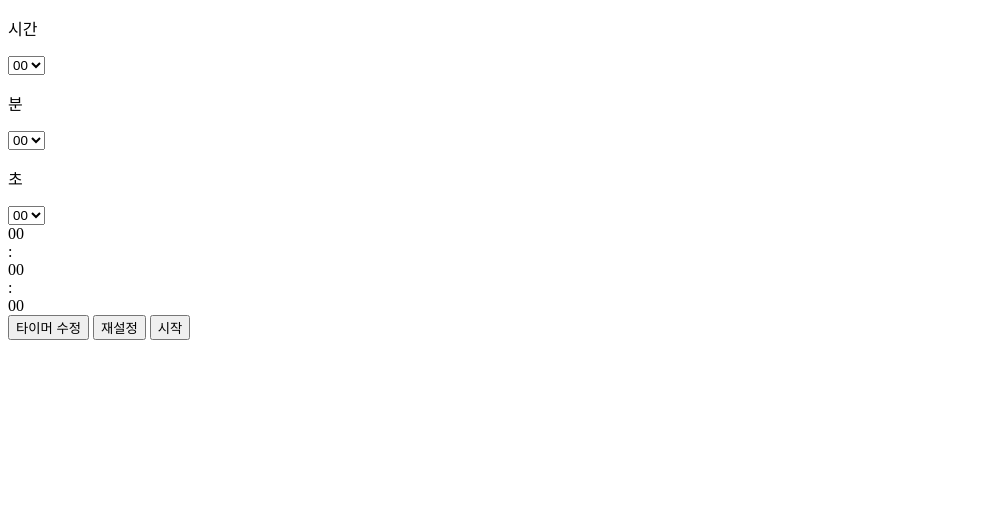
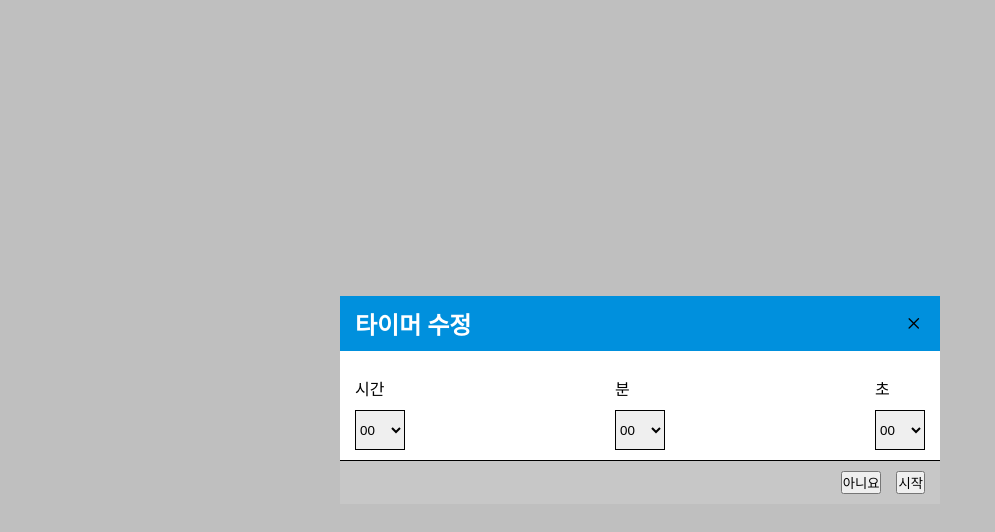
Before and after one commit to justsicklife/timer, a plain HTML site: page index.html in a window 1280 px wide. Both pictures are taken after a click on the button "타이머 수정". Shown: the whole page, without its empty margins (0-995 px from the left). Drawn offline with nearby package versions, Linux system fonts and the light colour scheme.

Commit message:
add alrem app

```diff
--- a/index.html
+++ b/index.html
@@ -4,49 +4,55 @@
     <meta charset="UTF-8">
     <meta http-equiv="X-UA-Compatible" content="IE=edge">
     <meta name="viewport" content="width=device-width, initial-scale=1.0">
-    <title>Document</title>
+    <link rel="stylesheet" href="style.css">
+    <link rel="stylesheet" href="https://unicons.iconscout.com/release/v2.1.5/css/unicons.css">
+    <script src="script.js" defer></script>
+    <title>Timer</title>
 </head>
 <body>
-    <div class="timer-modal">
+    <div id="timer_modal" class="timer-modal">
         <div class="modal">
             <header>
+                <h2>타이머 수정</h2>
+                <i id="exit" class="uil uil-multiply"></i>
+            </header>
+            <main>
                 <div class="revise-hour">
                     <p>시간</p>
-                    <select name="hour" id="hour-select">
-                        <option value="00">00</option>
+                    <select name="hour" id="hour_select">
                     </select>
                 </div>
                 <div class="revise-minute">
                     <p>분</p>
-                    <select name="minute" id="minute-select">
-                        <option value="00">00</option>
+                    <select name="minute" id="minute_select">
                     </select>
                 </div>
                 <div class="revise-second">
                     <p>초</p>
-                    <select name="hour" id="hour-second">
-                        <option value="00">00</option>
+                    <select name="second" id="second_select">
                     </select>
                 </div>
-            </header>
+            </main>
             <footer>
-
+                <button id="modal_cancer">아니요</button>
+                <button id="modal_start">시작</button>
             </footer>
         </div>
     </div>
     <div class="timer-wrapper">
         <div class="timer">
             <header>
-                <div class="hour">00</div>
+                <div id="hour_timer" class="hour">00</div>
                 <div class="sep">:</div>
-                <div class="minute">00</div>
+                <div id="minute_timer" class="minute">00</div>
                 <div class="sep">:</div>
-                <div class="second">00</div>
+                <div id="second_timer" class="second">00</div>
             </header>
             <footer>
-                <button class="revise">타이머 수정</button>
-                <button class="reset">재설정</button>
-                <button class="start">시작</button>
+                <button id="button_revise" class="revise">타이머 수정</button>
+                <button id="button_reset" class="reset">재설정</button>
+                <button id="button_start" class="start">시작</button>
+                <button id="button_stop" class="stop hidden">중지</button>
             </footer>
         </div>
     </div>
--- a/script.js
+++ b/script.js
@@ -0,0 +1,115 @@
+const $exit = document.querySelector("#exit")
+const $timer_modal = document.querySelector("#timer_modal")
+const $button_revise = document.querySelector("#button_revise")
+
+const $hour_select = document.querySelector("#hour_select")
+const $minute_select = document.querySelector("#minute_select")
+const $second_select = document.querySelector("#second_select")
+
+const $modal_start = document.querySelector("#modal_start")
+
+const $hour_timer = document.querySelector("#hour_timer")
+const $minute_timer = document.querySelector("#minute_timer")
+const $second_timer = document.querySelector("#second_timer")
+
+const $button_stop = document.querySelector("#button_stop")
+const $button_start = document.querySelector("#button_start")
+const $button_reset = document.querySelector("#button_reset")
+
+let isTime = false
+let time = 0
+let curTime = 0
+let interval = null
+
+let audio = new Audio('./audio/alram.mp3');
+
+$button_stop.addEventListener("click",() => {
+    clearInterval(interval)
+    $button_start.classList.remove("hidden")
+    $button_stop.classList.add("hidden")
+})
+
+$button_start.addEventListener("click", () => {
+    startTime()
+})
+
+$button_reset.addEventListener("click",() => {
+    curTime = time;
+    setTime(curTime)
+})
+
+$exit.addEventListener("click",() => {
+    $timer_modal.classList.remove("show")
+})
+
+$button_revise.addEventListener("click", () => {
+    $timer_modal.classList.add("show")
+})
+
+$modal_start.addEventListener("click",() => {
+    time = 0
+
+    time += parseInt($hour_select.value) *3600
+    time += parseInt($minute_select.value) * 60
+    time += parseInt($second_select.value)
+
+    curTime = time
+
+    if (interval) {
+        clearInterval(interval)
+    }
+    setTime(curTime)
+    startTime(time)
+    $exit.click()
+})
+
+function init() {
+    selectTagsInit()
+}
+
+function selectTagsInit() {
+    selectTagInit(100,$hour_select)
+    selectTagInit(60,$minute_select)
+    selectTagInit(60,$second_select)
+}
+
+function selectTagInit(number,$target) {
+    for(let i = 0 ; i < number ; i ++ ){
+        const newOption = document.createElement("option")
+        const number = i > 9 ? i : `0${i}`
+        newOption.value = number
+        newOption.innerText = number
+        $target.append(newOption)
+    }
+}
+
+function setTime(pTime) {
+    hour = Math.floor(pTime / 3600)
+    minute = Math.floor((pTime % 3600) / 60)
+    second = Math.floor((pTime % 3600) % 60)
+
+    $hour_timer.innerText = hour > 9 ? hour : `0${hour}`
+    $minute_timer.innerText = minute > 9 ? minute : `0${minute}`
+    $second_timer.innerText = second > 9 ? second : `0${second}`
+}
+
+function startTime () {
+
+    $button_start.classList.add("hidden")
+    $button_stop.classList.remove("hidden")
+
+    interval = setInterval(() => {
+        // 시간을 업데이트 해준다.
+        if (curTime === 0) {
+            audio.play()
+            clearInterval(interval)
+        }
+
+        setTime(curTime)
+
+        curTime -= 1
+
+    },1000)
+}
+
+init()
--- a/style.css
+++ b/style.css
@@ -0,0 +1,110 @@
+* {
+    padding: 0;
+    margin: 0;
+    box-sizing: border-box;
+}
+
+.timer-wrapper {
+    width: 100%;
+    height: 100%;
+    min-height: 100vh;
+    display: flex;
+    justify-content: center;
+    align-items: center;
+}
+.timer{
+    max-width: 400px;
+    width: 100%;
+}
+
+.timer header {
+    display: flex;
+    justify-content: center;
+}
+.hour,.minute,.second,.sep {
+    font-size: 6em;
+}
+.sep {
+    margin: 0 5px;
+}
+
+.timer footer {
+    text-align: center;
+}
+
+.revise,.reset,.start ,.stop{
+    padding: .5em 1em;
+}
+
+.timer-modal{
+    position: fixed;
+    width: 100%;
+    height: 100%;
+    background: rgba(0, 0, 0,0);
+    opacity: 0;
+    pointer-events: none;
+    transition: .2s ease-in-out all;
+}
+.timer-modal.show{
+    opacity: 1;
+    background: rgba(0, 0, 0, 0.25);
+    pointer-events: auto;
+}
+
+.timer-modal .modal {
+    position: absolute;
+    left: 50%;
+    top: 50%;
+    transform: translate(-50%,-50%);
+    max-width: 600px;
+    width: 90%;
+    margin: 0 auto;
+    background-color: #fff;
+}
+.timer-modal.show .modal {
+    position: absolute;
+    left: 50%;
+    top: 50%;
+    max-width: 600px;
+    width: 90%;
+    margin: 0 auto;
+    background-color: #fff;
+}
+.modal header {
+    display: flex;
+    justify-content: space-between;
+    align-items: center;
+    padding: 10px 15px;
+    background: #0090dd;
+}
+.modal h2 {
+    color: white;
+
+}
+.modal main {
+    display: flex;
+    gap: 15px;
+    margin-top: 15px;
+    justify-content: space-between;
+    padding: 10px 15px;
+}
+
+select{
+    width: 50px;
+    height: 40px;
+    outline: none;
+    margin-top: 10px;
+    border: 1px solid;
+}
+
+.modal footer {
+    display: flex;
+    justify-content: flex-end;
+    padding: 10px 15px;
+    background: rgb(199, 199, 199);
+    gap: 15px;
+    border-top: 1px solid;
+}
+.hidden {
+    display: none;
+}
```
Also changed, not shown: 1 other file.
